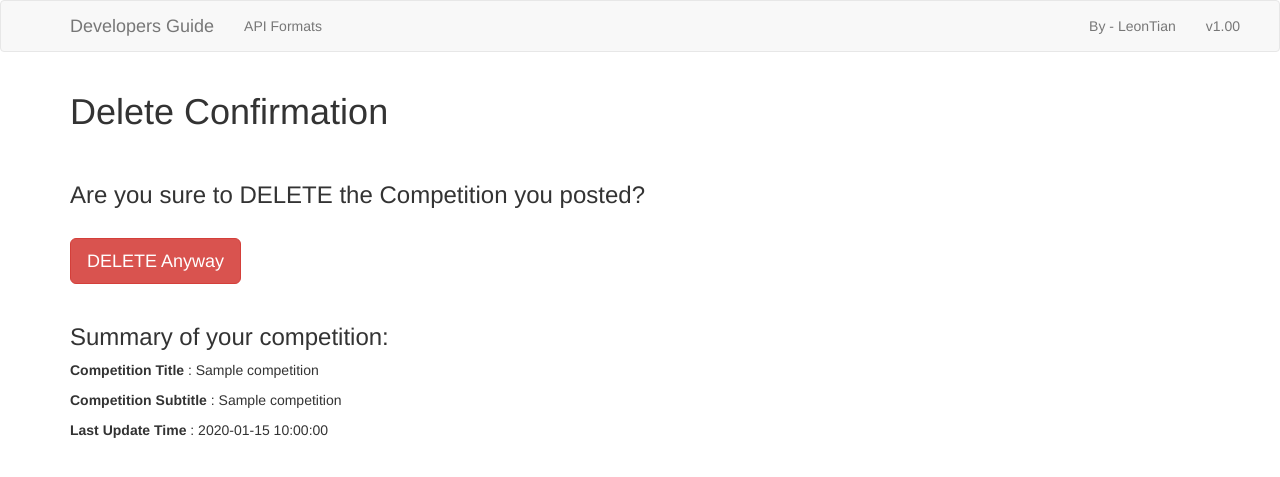
After one commit to datascicamp/CompUIPart, a Flask app: template app/templates/competition/compDelete.html in a window 1280 px wide. The commit adds this page. Shown: the top 477 px of the page. Run offline with Flask 2, Linux system fonts and the light colour scheme; the template is opened without the code that fills it: values that come from a table or form of the project are taken from there, most other values are stand-ins (such as "Sample title", 1, 10 or a date in 2020); some libraries are stand-ins or nearby versions.

Commit message:
delete function

```diff
--- a/app/competition/forms.py
+++ b/app/competition/forms.py
@@ -37,3 +37,8 @@ class CompetitionUpdateForm(FlaskForm):
     comp_scenario = StringField('Competition Scenario', validators=[DataRequired()])
     data_feature = StringField('Data Feature', validators=[DataRequired()])
     submit = SubmitField('Submit')
+
+
+# Competition Deleting Form
+class CompetitionDeleteForm(FlaskForm):
+    verification = SubmitField("DELETE Anyway")
--- /dev/null
+++ b/app/templates/competition/compDelete.html
@@ -0,0 +1,26 @@
+{% extends "base.html" %}
+<!-- import form receiving model -->
+{% import 'bootstrap/wtf.html' as wtf %}
+
+{% block app_content %}
+    <h1>Delete Confirmation </h1>
+    <br>
+    <h3>Are you sure to DELETE the Competition you posted? </h3>
+    <br>
+    <div class="row">
+        <div class="col-md-4">
+            <!-- Just send a form to wtf is enough -->
+            <form method="post">
+                {{ form.csrf_token }}
+                <button class="btn btn-danger btn-lg" type=submit>DELETE Anyway</button>
+            </form>
+        </div>
+    </div>
+    <br>
+    <div>
+        <h3>Summary of your competition:</h3>
+        <p><b>Competition Title</b> : {{ competition.comp_title }}</p>
+        <p><b>Competition Subtitle</b> : {{ competition.comp_subtitle }}</p>
+        <p><b>Last Update Time</b> : {{ competition.update_time }}</p>
+    </div>
+{% endblock %}
--- a/app/templates/competition/compMenu.html
+++ b/app/templates/competition/compMenu.html
@@ -27,6 +27,8 @@
                         <a href="{{ url_for('competition-operator.competition_detail_view', comp_record_hash=comp.comp_record_hash) }}"> View </a>
                         |
                         <a href="{{ url_for('competition-operator.competition_updating_view', comp_record_hash=comp.comp_record_hash) }}"> Modify </a>
+                        |
+                        <a href="{{ url_for('competition-operator.competition_delete_confirm', comp_record_hash=comp.comp_record_hash) }}"> Delete </a>
                     </div>
                 </div>
             </div>
```
Also changed, not shown: app/competition/routes.py (+43 -2 lines).
